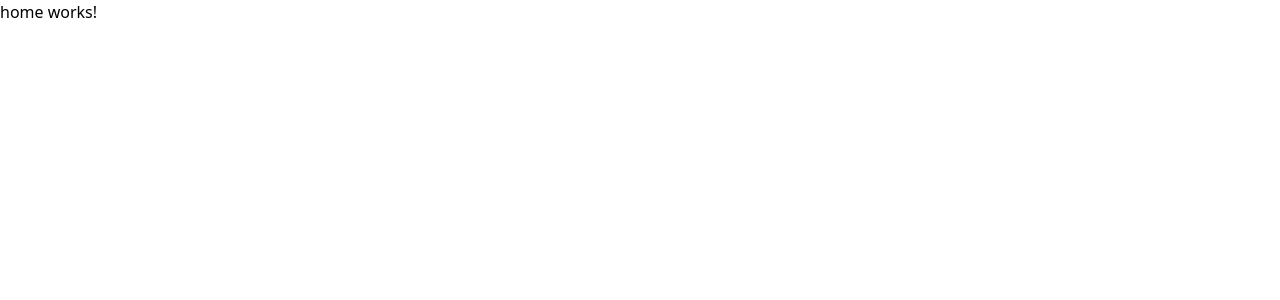
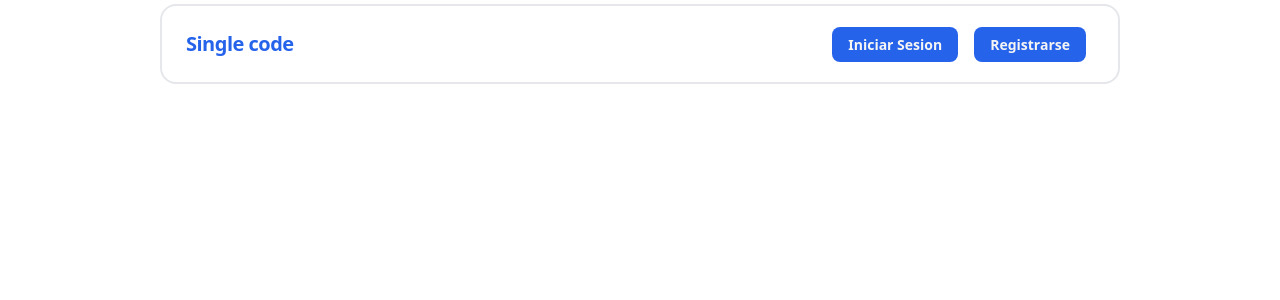
Before and after one commit to JulianRuano/evaluation_system_frontend, an Angular app: page / in a window 1280 px wide. Shown: the top 300 px of the page. Built offline with nearby package versions, Linux system fonts and the light colour scheme.

Commit message:
Add navbar component to app component and home component

```diff
--- a/src/app/app.component.html
+++ b/src/app/app.component.html
@@ -1 +1,2 @@
+<app-navbar></app-navbar>
 <router-outlet></router-outlet>
--- a/src/app/app.component.ts
+++ b/src/app/app.component.ts
@@ -3,12 +3,13 @@ import { CommonModule } from '@angular/common';
 import { RouterOutlet } from '@angular/router';
 import { SignupComponent } from './pages/signup/signup.component';
 import { LoginComponent } from './pages/login/login.component';
+import { NavbarComponent } from './components/navbar/navbar.component';
 
 
 @Component({
   selector: 'app-root',
   standalone: true,
-  imports: [CommonModule, RouterOutlet, SignupComponent, LoginComponent],
+  imports: [CommonModule, RouterOutlet, NavbarComponent],
   templateUrl: './app.component.html',
   styleUrl: './app.component.css'
 })
--- a/src/app/app.routes.ts
+++ b/src/app/app.routes.ts
@@ -4,19 +4,14 @@ import { HomeComponent } from './pages/home/home.component';
 import { LoginComponent } from './pages/login/login.component';
 import { DashboardComponent } from './pages/admin/dashboard/dashboard.component';
 import { UserDashboardComponent } from './pages/user/user-dashboard/user-dashboard.component';
+import { permissionsGuard } from './services/helpers/guard/permissions.guard';
 
 export const routes: Routes = [
-  {
-    path: '',
-    component: HomeComponent,
-    title: 'Home',
-    pathMatch: 'full'
-  },
   {
     path: 'signup',
     component: SignupComponent,
     title: 'Signup',
-    pathMatch: 'full'
+    pathMatch: 'full',
   },
   {
     path: 'login',
@@ -28,12 +23,14 @@ export const routes: Routes = [
     path: 'admin',
     component: DashboardComponent,
     title: 'admin',
-    pathMatch: 'full'
+    pathMatch: 'full',
+    canActivate: [permissionsGuard]
   },
   {
     path: 'user',
     component: UserDashboardComponent,
     title: 'admin',
-    pathMatch: 'full'
+    pathMatch: 'full',
+    canActivate: [permissionsGuard]
   }
 ];
--- /dev/null
+++ b/src/app/components/navbar/navbar.component.html
@@ -0,0 +1,17 @@
+<div class="max-w-5xl mx-auto px-4 sm:px-6 lg:px-8 mt-1">
+  <nav class="flex items-center justify-between flex-wrap bg-white p-6 border-solid border-2 border-gray-200 rounded-2xl">
+    <div class="flex items-center flex-shrink-0 text-blue-600 mr-6">
+      <span class="font-semibold text-xl tracking-tight">Single code</span>
+    </div>
+    <div class="flex-grow block lg:flex lg:items-center lg:w-auto">
+      <div class="text-sm lg:flex-grow">
+      </div>
+      <div>
+        <span *ngIf="authService.isLogged()" class="text-sm font-bold px-4 ">{{authService.getUserData().username}}</span>
+        <a *ngIf="authService.isLogged()" (click)="logout" class="text-sm font-bold px-4 py-2 mx-2 rounded-lg text-stone-100  bg-blue-600 hover:border-transparent hover:bg-blue-500  mt-4 lg:mt-0">Cerrar Sesion</a>
+        <a *ngIf="!authService.isLogged()" href="/login" class="text-sm font-bold px-4 py-2 mx-2 rounded-lg text-stone-100  bg-blue-600 hover:border-transparent hover:bg-blue-500  mt-4 lg:mt-0">Iniciar Sesion</a>
+        <a *ngIf="!authService.isLogged()" href="/signup" class="text-sm font-bold px-4 py-2 mx-2 rounded-lg text-stone-100  bg-blue-600 hover:border-transparent hover:bg-blue-500  mt-4 lg:mt-0">Registrarse</a>
+      </div>
+    </div>
+  </nav>
+</div>
--- /dev/null
+++ b/src/app/components/navbar/navbar.component.ts
@@ -0,0 +1,22 @@
+import { Component } from '@angular/core';
+import { AuthService } from '../../services/auth/auth.service';
+import { NgIf } from '@angular/common';
+
+@Component({
+  selector: 'app-navbar',
+  standalone: true,
+  imports: [NgIf],
+  templateUrl: './navbar.component.html',
+  styleUrl: './navbar.component.css'
+})
+export class NavbarComponent {
+
+  constructor(public authService: AuthService) { }
+
+  public logout() {
+    this.authService.logout();
+    window.location.reload();
+  }
+
+
+}
--- a/src/app/pages/home/home.component.html
+++ b/src/app/pages/home/home.component.html
@@ -1 +1 @@
-<p>home works!</p>
+<app-navbar></app-navbar>
--- a/src/app/pages/home/home.component.ts
+++ b/src/app/pages/home/home.component.ts
@@ -1,9 +1,10 @@
 import { Component } from '@angular/core';
+import { NavbarComponent } from '../../components/navbar/navbar.component';
 
 @Component({
   selector: 'app-home',
   standalone: true,
-  imports: [],
+  imports: [NavbarComponent],
   templateUrl: './home.component.html',
   styleUrl: './home.component.css'
 })
--- a/src/app/services/auth/auth.service.ts
+++ b/src/app/services/auth/auth.service.ts
@@ -61,7 +61,6 @@ export class AuthService {
 
   // Obtenemos el nombre del usuario
   public getCurrentUser() {
-    //enviar en el header el token
     return this.http.get(`${API_URL}/auth/getCurrentUser`, {} );
   }
 
--- /dev/null
+++ b/src/app/services/helpers/guard/permissions.guard.ts
@@ -0,0 +1,11 @@
+import { CanActivateFn } from '@angular/router';
+
+export const permissionsGuard: CanActivateFn = (route, state) => {
+  if (localStorage.getItem('user')) {
+    const user = JSON.parse(localStorage.getItem('user') || '{}');
+    if (user.authorities[0].authority === 'ADMIN'  || user.authorities[0].authority === 'USER'){
+      return true;
+    }
+  }
+  return false;
+};
--- /dev/null
+++ b/src/app/services/helpers/guard/withot-save.guard.ts
@@ -0,0 +1,5 @@
+import { CanDeactivateFn } from '@angular/router';
+
+export const withotSaveGuard: CanDeactivateFn<unknown> = (component, currentRoute, currentState, nextState) => {
+  return true;
+};
```
Also changed, not shown: src/app/components/navbar/navbar.component.css (added).
